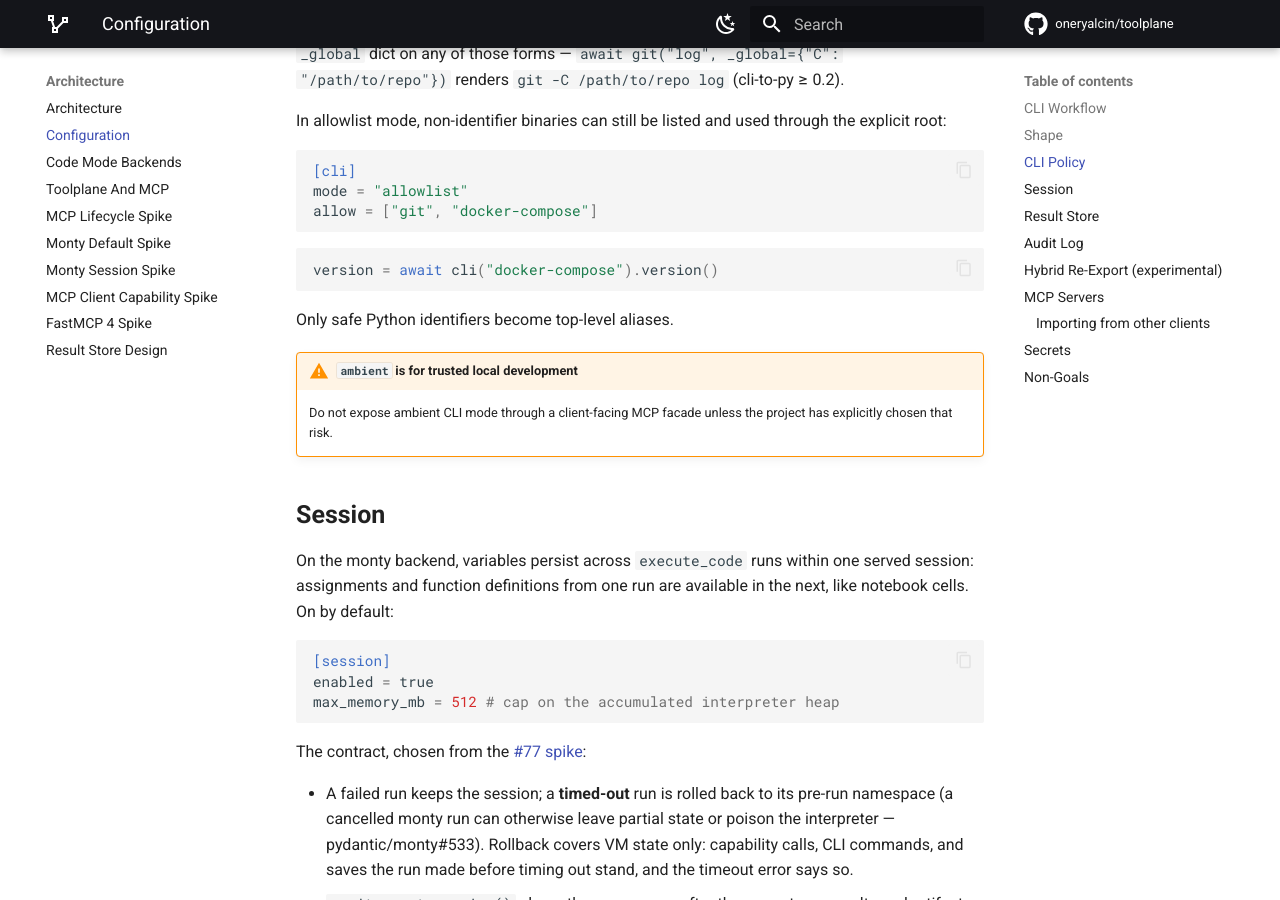
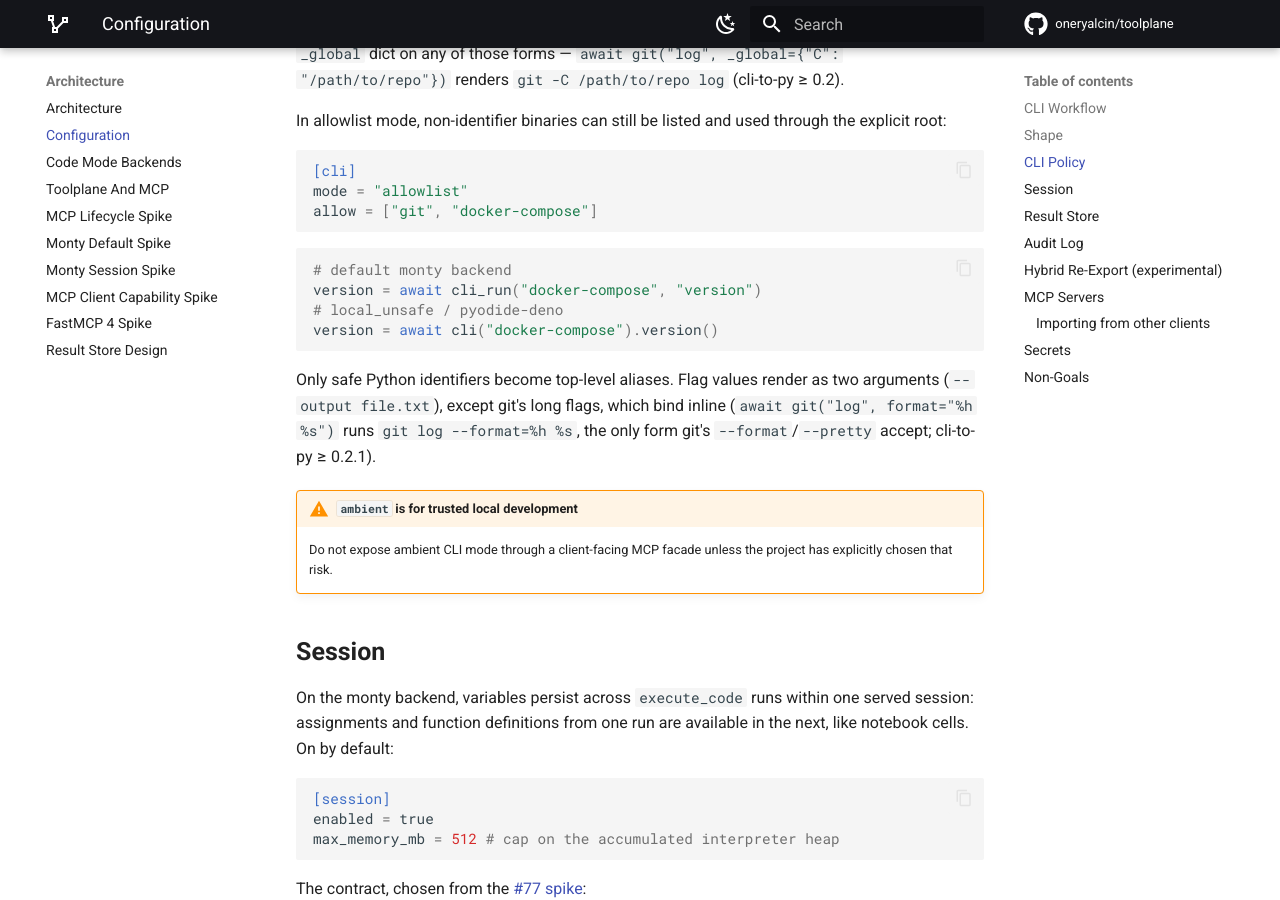
Before and after one commit to oneryalcin/toolplane, an MkDocs documentation site: the page built from docs/configuration.md, in a window 1280 px wide and 900 px high, scrolled down 2323 px. Built offline with MkDocs 1.6.1 and Material for MkDocs 9.7.7, drawn with Linux system fonts in a browser that asks for light colours; comment, search, counter and statistics services are not loaded.

Commit message:
Release 0.5.2
Version bump, plus the configuration docs example for non-identifier
binaries: cli("docker-compose") is a NameError on the default monty
backend; show cli_run first, and note git's inline flag rendering.

````diff
--- a/docs/configuration.md
+++ b/docs/configuration.md
@@ -112,10 +112,16 @@ allow = ["git", "docker-compose"]
 ```
 
 ```python
+# default monty backend
+version = await cli_run("docker-compose", "version")
+# local_unsafe / pyodide-deno
 version = await cli("docker-compose").version()
 ```
 
-Only safe Python identifiers become top-level aliases.
+Only safe Python identifiers become top-level aliases. Flag values render as
+two arguments (`--output file.txt`), except git's long flags, which bind
+inline (`await git("log", format="%h %s")` runs `git log --format=%h %s`,
+the only form git's `--format`/`--pretty` accept; cli-to-py ≥ 0.2.1).
 
 !!! warning "`ambient` is for trusted local development"
 
--- a/src/toolplane/__init__.py
+++ b/src/toolplane/__init__.py
@@ -34,7 +34,7 @@ from .registry import CapabilityRegistry
 from .results import ResultStore
 from .runtime import Toolplane
 
-__version__ = "0.5.1"
+__version__ = "0.5.2"
 
 __all__ = [
     "__version__",
````
